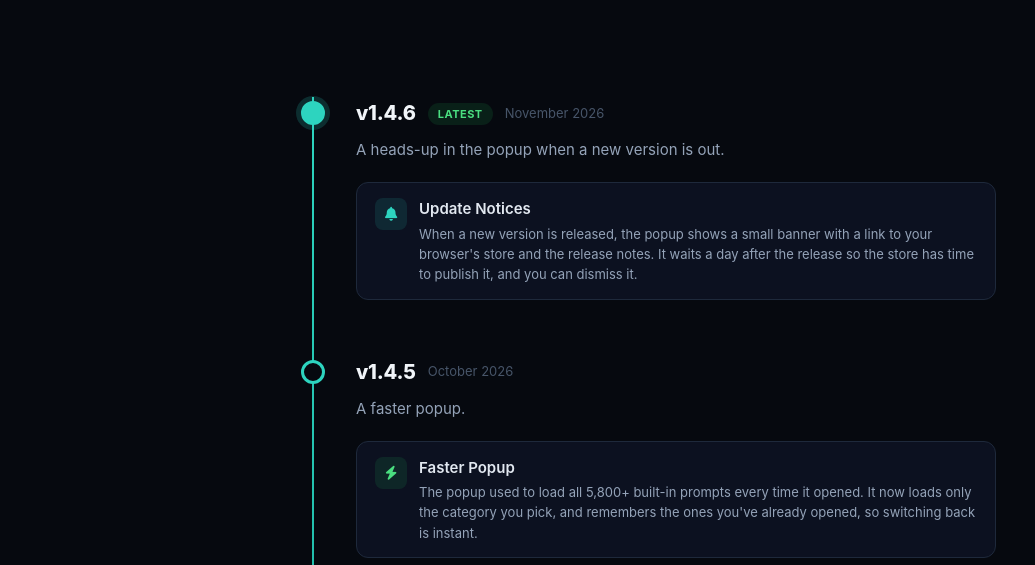
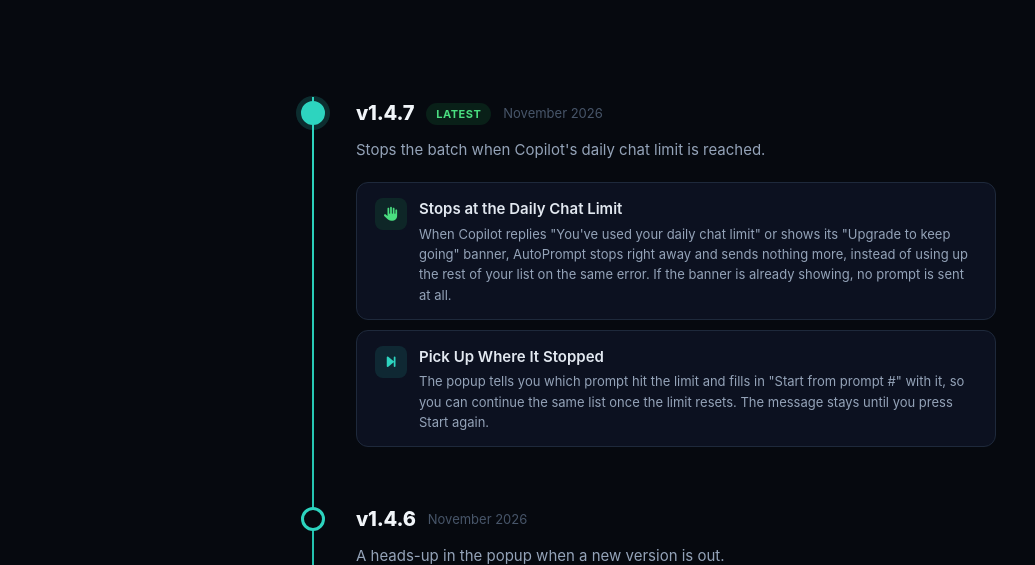
Before and after one commit to mathinraj/AutoPrompt-for-Copilot, a browser extension: page site/changelog.html in a window 1280 px wide. Shown: the part 336-901 px from the top of the page, without its empty margins (0-1035 px from the left). Drawn offline with Linux system fonts and the light colour scheme.

Commit message:
Update version to 1.4.7 and enhance changelog with new features
Incremented version number to 1.4.7 across all relevant files. Updated changelog to include new functionality that stops prompt execution when Copilot's daily chat limit is reached and allows users to resume from the last successful prompt. Adjusted version references in the footer and metadata for consistency.

```diff
--- a/site/changelog.html
+++ b/site/changelog.html
@@ -233,12 +233,38 @@
 
     <section class="timeline">
 
-      <!-- v1.4.6 -->
+      <!-- v1.4.7 -->
       <div class="version-block latest">
         <div class="version-dot"></div>
         <div class="version-header">
+          <span class="version-tag">v1.4.7</span>
+          <span class="version-badge">Latest</span>
+          <span class="version-date">November 2026</span>
+        </div>
+        <p class="version-desc">Stops the batch when Copilot's daily chat limit is reached.</p>
+        <div class="change-list">
+          <div class="change-item">
+            <div class="change-icon improve"><i class="fa-solid fa-hand"></i></div>
+            <div class="change-content">
+              <h4>Stops at the Daily Chat Limit</h4>
+              <p>When Copilot replies "You've used your daily chat limit" or shows its "Upgrade to keep going" banner, AutoPrompt stops right away and sends nothing more, instead of using up the rest of your list on the same error. If the banner is already showing, no prompt is sent at all.</p>
+            </div>
+          </div>
+          <div class="change-item">
+            <div class="change-icon feat"><i class="fa-solid fa-forward-step"></i></div>
+            <div class="change-content">
+              <h4>Pick Up Where It Stopped</h4>
+              <p>The popup tells you which prompt hit the limit and fills in "Start from prompt #" with it, so you can continue the same list once the limit resets. The message stays until you press Start again.</p>
+            </div>
+          </div>
+        </div>
+      </div>
+
+      <!-- v1.4.6 -->
+      <div class="version-block">
+        <div class="version-dot"></div>
+        <div class="version-header">
           <span class="version-tag">v1.4.6</span>
-          <span class="version-badge">Latest</span>
           <span class="version-date">November 2026</span>
         </div>
         <p class="version-desc">A heads-up in the popup when a new version is out.</p>
--- a/site/home.js
+++ b/site/home.js
@@ -546,7 +546,7 @@
             category: $('fb-category').value,
             message: '[Auto Prompt] ' + message,
             timestamp: new Date().toISOString(),
-            version: '1.4.6',
+            version: '1.4.7',
           },
         }),
       });
```
Also changed, not shown: firefox/landing/landing.html (+1 -1 lines), landing/landing.html (+1 -1 lines), site/index.html (+2 -2 lines), firefox/manifest.json, manifest.json.
